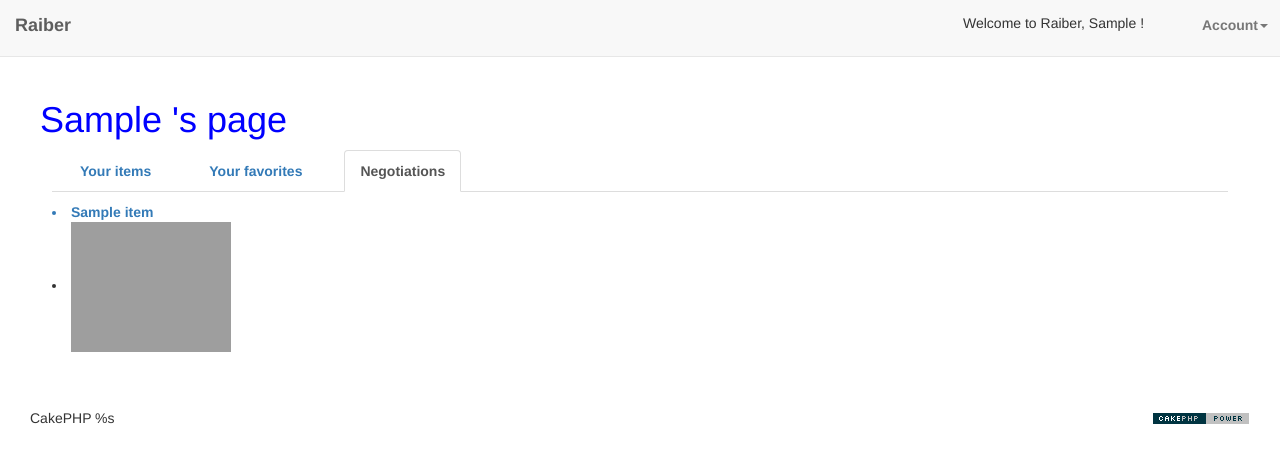
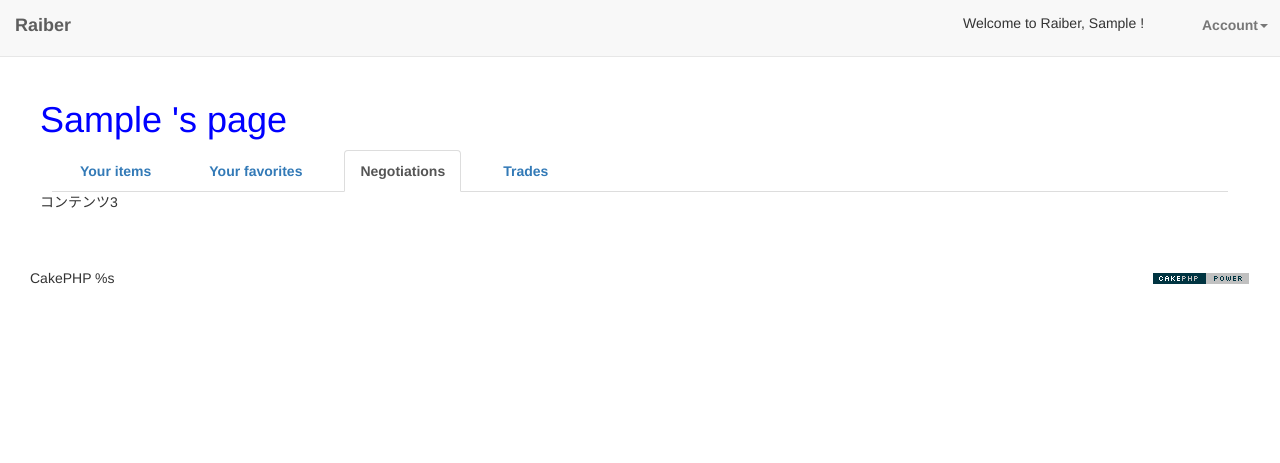
Before and after one commit to Tetsuya11/Raiber_Project, a CakePHP app: the page made by app/View/Users/mypage.ctp in a window 1280 px wide, after a click on "Negotiations". Shown: the top 463 px of the page. Run offline with PHP 8.4 and a stand-in for CakePHP, Linux system fonts and the light colour scheme; the template is opened without the code that fills it: most values are stand-ins (such as "Sample title", 1, 10 or a date in 2020); data that the repository does not hold is empty; some libraries are stand-ins or nearby versions; grey boxes are pictures that could not be loaded.

Commit message:
init commit

```diff
--- a/app/View/Users/mypage.ctp
+++ b/app/View/Users/mypage.ctp
@@ -8,7 +8,7 @@
       <li class="active"><a href="#tab1" data-toggle="tab">Your items</a></li>
       <li><a href="#tab2" data-toggle="tab">Your favorites</a></li>
       <li><a href="#tab3" data-toggle="tab">Negotiations</a></li>
-      <li><a href="#tab4" data-toggle="tab">
+      <li><a href="#tab4" data-toggle="tab">Trades</a></li>
     </ul>
     <!-- / タブ-->
     <div id="myTabContent" class="tab-content">
@@ -23,5 +23,11 @@
       <div class="tab-pane fade" id="tab2">
         <p>コンテンツ2</p>
       </div>
+      <div class="tab-pane fade" id="tab3">
+        <p>コンテンツ3</p>
+      </div>
+      <div class="tab-pane fade" id="tab4">
+        <p>コンテンツ4</p>
+      </div>
     </div>
   </div>
```
